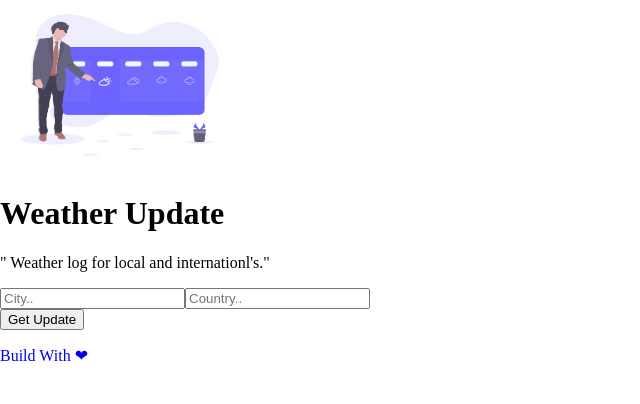
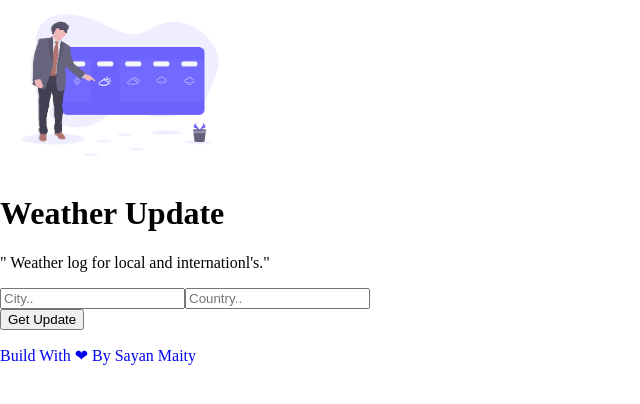
Before and after one commit to sayancoding/Weather-log, a React app: page / in a window 1280 px wide. Shown: the top 404 px of the page, without its empty margins (0-640 px from the left). Built offline with nearby package versions, Linux system fonts and the light colour scheme; a web font is replaced by a local one.

Commit message:
footerUpdate

```diff
--- a/src/components/footer/footer.js
+++ b/src/components/footer/footer.js
@@ -4,7 +4,7 @@ import classes from './footer.css'
 const footer = (props) =>{
     return(
         <div className={classes.footer}>
-            <a href="https://github.com/sayancoding"><p>Build With &#10084;</p></a>
+            <a href="https://github.com/sayancoding"><p>Build With &#10084; By Sayan Maity</p></a>
         </div>
     );
 }
```
